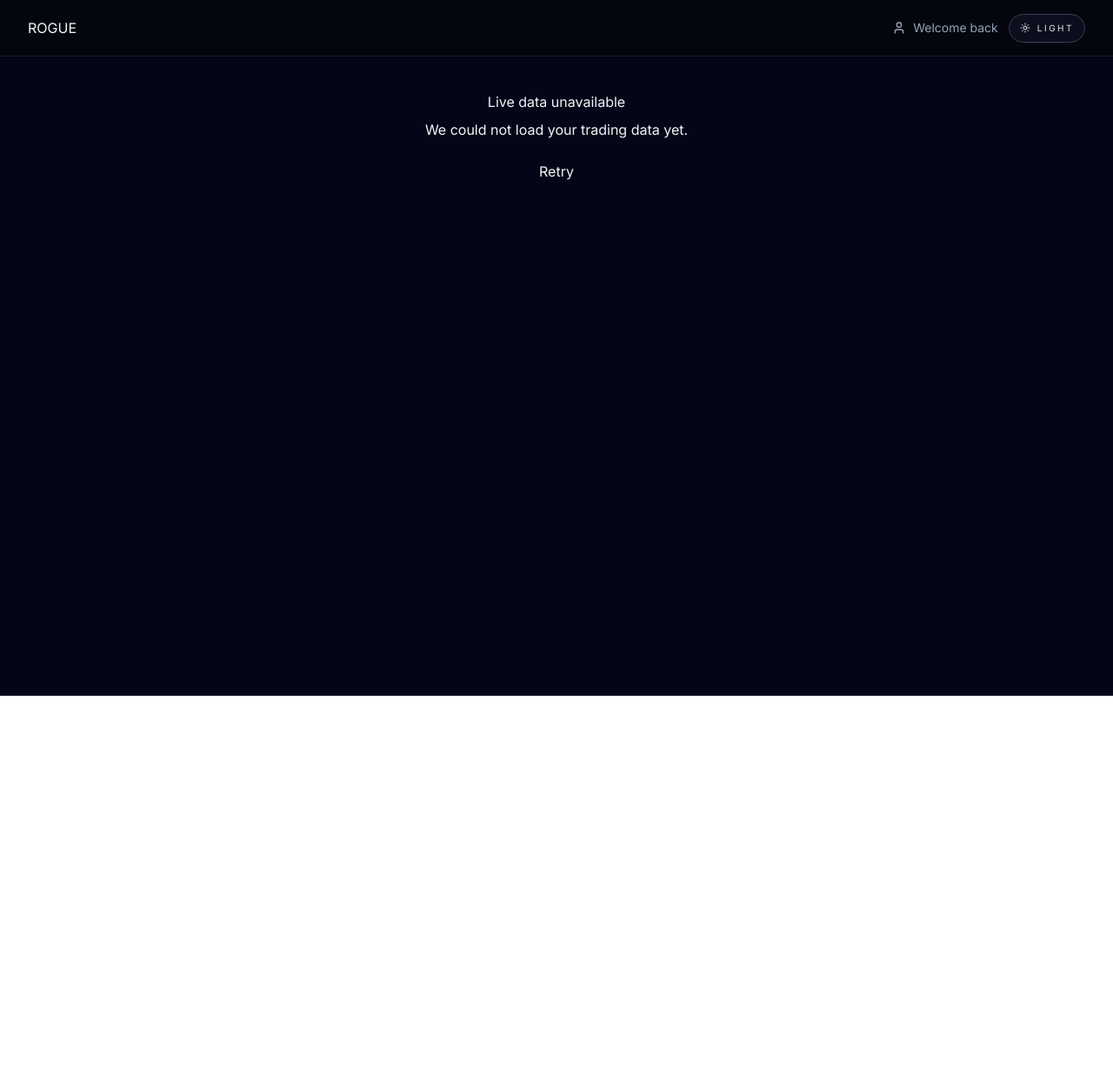
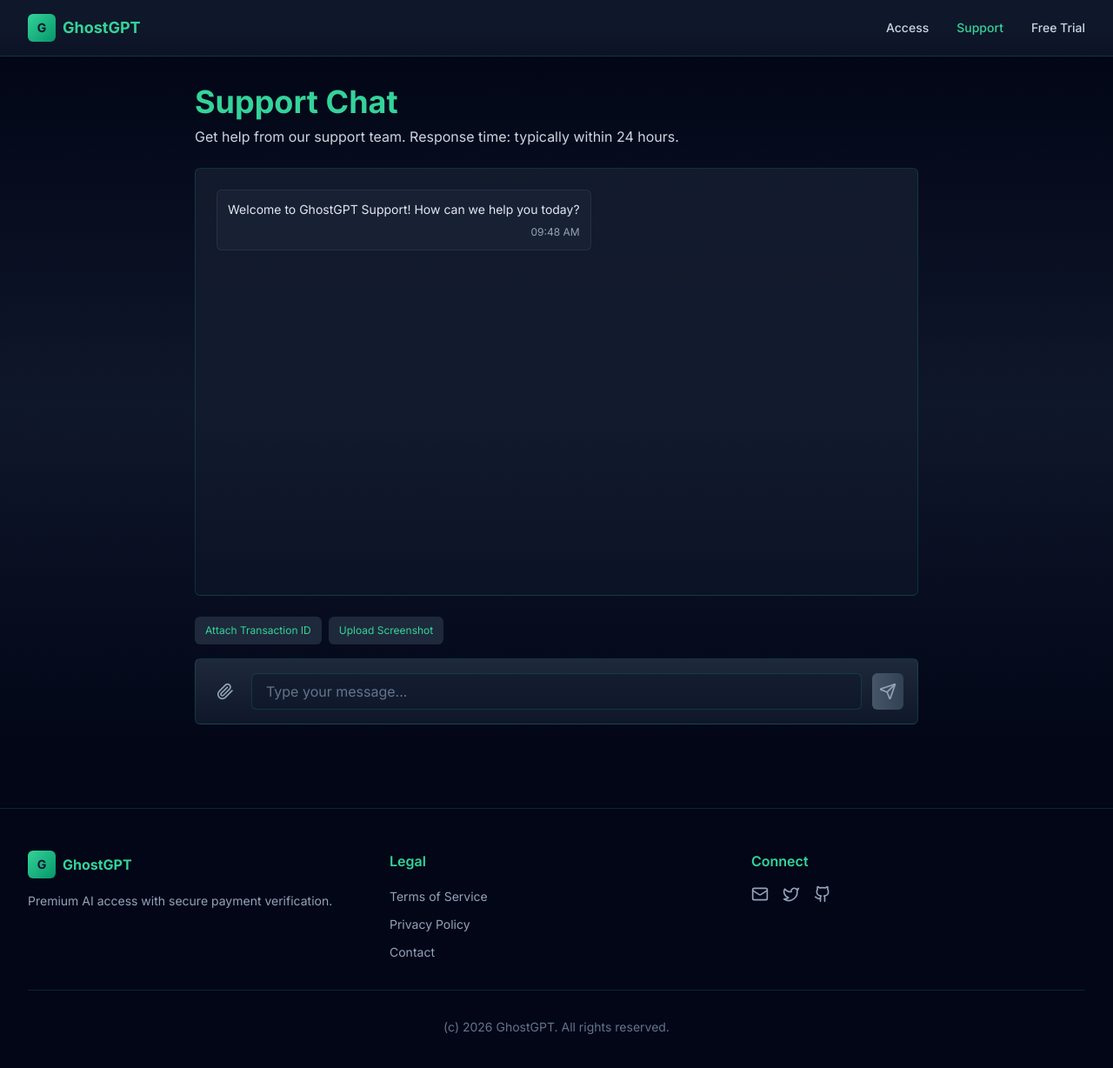
Before and after one commit to lonelythoughts-4/Ghostgpt, a React (Vite) app: page /support in a window 1280 px wide. Shown: the top 1228 px of the page at 87% size. Before the commit the page ends 800 px from the top, so only its background shows below. Built offline with nearby package versions, Linux system fonts and the light colour scheme; no server answers; what @radix-ui/themes would draw is missing.

Commit message:
Add files via upload

```diff
--- a/src/components/Footer.tsx
+++ b/src/components/Footer.tsx
@@ -1,123 +1,90 @@
 import React from 'react';
-import { ExternalLink, ShieldCheck, Sparkles, Wallet as WalletIcon } from 'lucide-react';
-import { useTheme } from '../lib/theme';
+import { Mail, Github, Twitter } from 'lucide-react';
 
-type FooterProps = {
-  variant?: 'light' | 'dark';
-};
-
-const Footer = ({ variant }: FooterProps) => {
-  const { theme } = useTheme();
-  const resolvedVariant = variant ?? theme;
-  const isDark = resolvedVariant === 'dark';
-  const wrapperClass = isDark
-    ? 'bg-transparent border-t border-slate-800/70'
-    : 'bg-amber-50 border-t border-amber-200';
-  const heading = isDark ? 'text-slate-100' : 'text-gray-900';
-  const muted = isDark ? 'text-slate-400' : 'text-slate-600';
-  const hover = isDark ? 'hover:text-white' : 'hover:text-slate-900';
-  const supportUrl = 'https://t.me/RogueEngineSupport';
+const Footer: React.FC = () => {
+  const currentYear = new Date().getFullYear();
 
   return (
-    <footer className={wrapperClass}>
-      <div className="max-w-7xl mx-auto py-12 px-4 sm:px-6 lg:px-8">
-        <div className="grid grid-cols-1 md:grid-cols-4 gap-8">
-          <div className="col-span-1 space-y-4">
-            <div className="flex items-center space-x-2">
-              <span className={`rogue-logo rogue-logo-static ${isDark ? 'rogue-logo-dark' : 'rogue-logo-light'}`}>
-                ROGUE
-              </span>
+    <footer className="bg-slate-950 border-t border-emerald-500/20 mt-16">
+      <div className="max-w-7xl mx-auto px-4 sm:px-6 lg:px-8 py-12">
+        <div className="grid grid-cols-1 md:grid-cols-3 gap-8 mb-8">
+          {/* Brand */}
+          <div>
+            <div className="flex items-center gap-2 mb-4">
+              <div className="w-8 h-8 bg-gradient-to-br from-emerald-400 to-emerald-600 rounded-lg flex items-center justify-center">
+                <span className="text-slate-900 font-bold text-sm">G</span>
+              </div>
+              <span className="text-emerald-400 font-bold">GhostGPT</span>
             </div>
-            <p className={`${muted} text-sm max-w-md`}>
-              Automated trading platform with tier-based profit cycles.
-              Start your trading journey with secure deposits and transparent returns.
+            <p className="text-slate-400 text-sm">
+              Premium AI access with secure payment verification.
             </p>
-            <div className={`text-xs ${muted} flex items-center gap-2`}>
-              <Sparkles className="h-4 w-4" />
-              Built for 14-day cycles, vault visibility, and instant tier sync.
-            </div>
           </div>
 
+          {/* Links */}
           <div>
-            <h3 className={`text-sm font-semibold tracking-wider uppercase mb-4 ${heading}`}>
-              Platform
-            </h3>
+            <h3 className="text-emerald-400 font-semibold mb-4">Legal</h3>
             <ul className="space-y-2">
               <li>
-                <a href="/dashboard" className={`${muted} ${hover} text-sm`}>Dashboard</a>
-              </li>
-              <li>
-                <a href="/trade" className={`${muted} ${hover} text-sm`}>Trade</a>
-              </li>
-              <li>
-                <a href="/wallet" className={`${muted} ${hover} text-sm`}>Wallet</a>
-              </li>
-              <li>
-                <a href="/deposit" className={`${muted} ${hover} text-sm`}>Deposit</a>
-              </li>
-              <li>
-                <a href="/withdraw" className={`${muted} ${hover} text-sm`}>Withdraw</a>
-              </li>
-            </ul>
-          </div>
-
-          <div>
-            <h3 className={`text-sm font-semibold tracking-wider uppercase mb-4 ${heading}`}>
-              Rewards & Help
-            </h3>
-            <ul className="space-y-2">
-              <li>
-                <a href="/referrals" className={`${muted} ${hover} text-sm flex items-center gap-2`}>
-                  <WalletIcon className="h-3.5 w-3.5" />
-                  Referral Program
+                <a
+                  href="#"
+                  className="text-slate-400 hover:text-emerald-400 text-sm transition-colors"
+                >
+                  Terms of Service
                 </a>
               </li>
               <li>
-                <a href="/tutorials" className={`${muted} ${hover} text-sm flex items-center gap-2`}>
-                  <ShieldCheck className="h-3.5 w-3.5" />
-                  Tutorials & FAQ
+                <a
+                  href="#"
+                  className="text-slate-400 hover:text-emerald-400 text-sm transition-colors"
+                >
+                  Privacy Policy
                 </a>
               </li>
               <li>
-                <a href={supportUrl} target="_blank" rel="noreferrer" className={`${muted} ${hover} text-sm flex items-center`}>
-                  Support Chat
-                  <ExternalLink className="h-3 w-3 ml-1" />
+                <a
+                  href="#"
+                  className="text-slate-400 hover:text-emerald-400 text-sm transition-colors"
+                >
+                  Contact
                 </a>
               </li>
             </ul>
           </div>
 
+          {/* Social */}
           <div>
-            <h3 className={`text-sm font-semibold tracking-wider uppercase mb-4 ${heading}`}>
-              Legal
-            </h3>
-            <ul className="space-y-2">
-              <li>
-                <a href="#" className={`${muted} ${hover} text-sm`}>
-                  Terms of Service
-                </a>
-              </li>
-              <li>
-                <a href="#" className={`${muted} ${hover} text-sm`}>
-                  Privacy Policy
-                </a>
-              </li>
-              <li>
-                <a href="#" className={`${muted} ${hover} text-sm`}>
-                  Risk Disclaimer
-                </a>
-              </li>
-            </ul>
+            <h3 className="text-emerald-400 font-semibold mb-4">Connect</h3>
+            <div className="flex gap-4">
+              <a
+                href="#"
+                className="text-slate-400 hover:text-emerald-400 transition-colors"
+                aria-label="Email"
+              >
+                <Mail size={20} />
+              </a>
+              <a
+                href="#"
+                className="text-slate-400 hover:text-emerald-400 transition-colors"
+                aria-label="Twitter"
+              >
+                <Twitter size={20} />
+              </a>
+              <a
+                href="#"
+                className="text-slate-400 hover:text-emerald-400 transition-colors"
+                aria-label="GitHub"
+              >
+                <Github size={20} />
+              </a>
+            </div>
           </div>
         </div>
 
-        <div className={`mt-8 pt-8 border-t ${isDark ? 'border-slate-800/70' : 'border-amber-200'}`}>
-          <div className="flex flex-col md:flex-row justify-between items-center">
-            <p className={`${isDark ? 'text-slate-500' : 'text-slate-500'} text-sm`}>
-              (c) 2026 RougeRunner GENESYS. All rights reserved.
-            </p>
-            <div className="mt-4 md:mt-0 flex space-x-6" />
-          </div>
+        <div className="border-t border-emerald-500/20 pt-8">
+          <p className="text-slate-500 text-sm text-center">
+            (c) {currentYear} GhostGPT. All rights reserved.
+          </p>
         </div>
       </div>
     </footer>
--- a/src/components/Header.tsx
+++ b/src/components/Header.tsx
@@ -1,52 +1,122 @@
-import React from 'react';
-import { Moon, Sun, User } from 'lucide-react';
+import React, { useState } from 'react';
+import { Menu, X } from 'lucide-react';
 import { Link } from 'react-router-dom';
-import { useTheme } from '../lib/theme';
 
-type HeaderProps = {
-  variant?: 'light' | 'dark';
-};
+interface HeaderProps {
+  currentPage: string;
+}
 
-const Header = ({ variant }: HeaderProps) => {
-  const { theme, toggle } = useTheme();
-  const resolvedVariant = variant ?? theme;
-  const isDark = resolvedVariant === 'dark';
+const Header: React.FC<HeaderProps> = ({ currentPage }) => {
+  const [mobileMenuOpen, setMobileMenuOpen] = useState(false);
 
-  const headerClass = isDark
-    ? 'bg-[#05070d]/90 border-b border-slate-800/70 text-slate-100'
-    : 'bg-white border-b border-amber-200 text-slate-900';
+  const getPageTitle = () => {
+    switch (currentPage) {
+      case 'access':
+        return 'Access & Payment';
+      case 'support':
+        return 'Support';
+      case 'trial':
+        return 'Free Trial';
+      default:
+        return 'GhostGPT';
+    }
+  };
 
   return (
-    <header className={`${headerClass} sticky top-0 z-50 backdrop-blur`}>
+    <header className="sticky top-0 z-50 bg-gradient-to-b from-slate-900 via-slate-900 to-slate-900/80 border-b border-emerald-500/20 backdrop-blur-sm">
       <div className="max-w-7xl mx-auto px-4 sm:px-6 lg:px-8">
-        <div className="flex justify-between items-center h-16">
-          <div className="flex items-center">
-            <Link to="/" className="flex items-center">
-              <span className={`rogue-logo ${isDark ? 'rogue-logo-dark' : 'rogue-logo-light'}`}>
-                ROGUE
-              </span>
-            </Link>
+        <div className="flex items-center justify-between h-16">
+          {/* Logo */}
+          <div className="flex items-center gap-2">
+            <div className="w-8 h-8 bg-gradient-to-br from-emerald-400 to-emerald-600 rounded-lg flex items-center justify-center">
+              <span className="text-slate-900 font-bold text-sm">G</span>
+            </div>
+            <span className="text-emerald-400 font-bold text-lg hidden sm:inline">GhostGPT</span>
           </div>
 
-          <div className="flex items-center space-x-3">
-            <div className={`hidden md:flex items-center space-x-2 text-sm ${isDark ? 'text-slate-400' : 'text-slate-600'}`}>
-              <User className="h-4 w-4" />
-              <span>Welcome back</span>
-            </div>
-            <button
-              type="button"
-              onClick={toggle}
-              className={`inline-flex items-center gap-2 rounded-full border px-3 py-2 text-[10px] uppercase tracking-[0.25em] transition ${
-                isDark
-                  ? 'border-slate-700 bg-slate-900/60 text-slate-200 hover:text-white'
-                  : 'border-amber-200 bg-amber-50 text-amber-700 hover:text-amber-900'
+          {/* Desktop Navigation */}
+          <nav className="hidden md:flex items-center gap-8">
+            <Link
+              to="/"
+              className={`text-sm font-medium transition-colors ${
+                currentPage === 'access'
+                  ? 'text-emerald-400'
+                  : 'text-slate-300 hover:text-emerald-400'
               }`}
             >
-              {theme === 'dark' ? <Sun className="h-3 w-3" /> : <Moon className="h-3 w-3" />}
-              {theme === 'dark' ? 'Light' : 'Dark'}
-            </button>
-          </div>
+              Access
+            </Link>
+            <Link
+              to="/support"
+              className={`text-sm font-medium transition-colors ${
+                currentPage === 'support'
+                  ? 'text-emerald-400'
+                  : 'text-slate-300 hover:text-emerald-400'
+              }`}
+            >
+              Support
+            </Link>
+            <Link
+              to="/trial"
+              className={`text-sm font-medium transition-colors ${
+                currentPage === 'trial'
+                  ? 'text-emerald-400'
+                  : 'text-slate-300 hover:text-emerald-400'
+              }`}
+            >
+              Free Trial
+            </Link>
+          </nav>
+
+          {/* Mobile Menu Button */}
+          <button
+            onClick={() => setMobileMenuOpen(!mobileMenuOpen)}
+            className="md:hidden p-2 text-emerald-400 hover:bg-slate-800 rounded-lg transition-colors"
+            aria-label="Toggle menu"
+            aria-expanded={mobileMenuOpen}
+          >
+            {mobileMenuOpen ? <X size={24} /> : <Menu size={24} />}
+          </button>
         </div>
+
+        {/* Mobile Navigation */}
+        {mobileMenuOpen && (
+          <nav className="md:hidden pb-4 border-t border-emerald-500/20 pt-4 space-y-2">
+            <Link
+              to="/"
+              className={`block px-4 py-2 rounded-lg transition-colors ${
+                currentPage === 'access'
+                  ? 'text-emerald-400'
+                  : 'text-slate-300 hover:text-emerald-400'
+              } hover:bg-slate-800`}
+              onClick={() => setMobileMenuOpen(false)}
+            >
+              Access
+            </Link>
+            <Link
+              to="/support"
+              className={`block px-4 py-2 rounded-lg transition-colors ${
+                currentPage === 'support'
+                  ? 'text-emerald-400'
+                  : 'text-slate-300 hover:text-emerald-400'
+              } hover:bg-slate-800`}
+              onClick={() => setMobileMenuOpen(false)}
+            >
+              Support
+            </Link>
+            <Link
+              to="/trial"
+              className={`block px-4 py-2 rounded-lg transition-colors ${
+                currentPage === 'trial'
+                  ? 'text-emerald-400'
+                  : 'text-slate-300 hover:text-emerald-400'
+              } hover:bg-slate-800`}
+              onClick={() => setMobileMenuOpen(false)}
+            >
+              Free Trial
+            </Link>
+          </nav>
+        )}
       </div>
     </header>
   );
--- a/src/pages/Home.tsx
+++ b/src/pages/Home.tsx
@@ -1,8 +1,26 @@
 import React from 'react';
-import Trade from './Trade';
+import { Outlet, useLocation } from 'react-router-dom';
+import Header from '../components/Header';
+import Footer from '../components/Footer';
 
-const Home = () => {
-  return <Trade />;
+const Home: React.FC = () => {
+  const location = useLocation();
+  const currentPage =
+    location.pathname === '/support'
+      ? 'support'
+      : location.pathname === '/trial'
+        ? 'trial'
+        : 'access';
+
+  return (
+    <div className="min-h-screen bg-slate-950 flex flex-col">
+      <Header currentPage={currentPage} />
+      <div className="flex-1">
+        <Outlet />
+      </div>
+      <Footer />
+    </div>
+  );
 };
 
 export default Home;
```
Also changed, not shown: src/pages/NotFound.tsx (+9 -55 lines).
